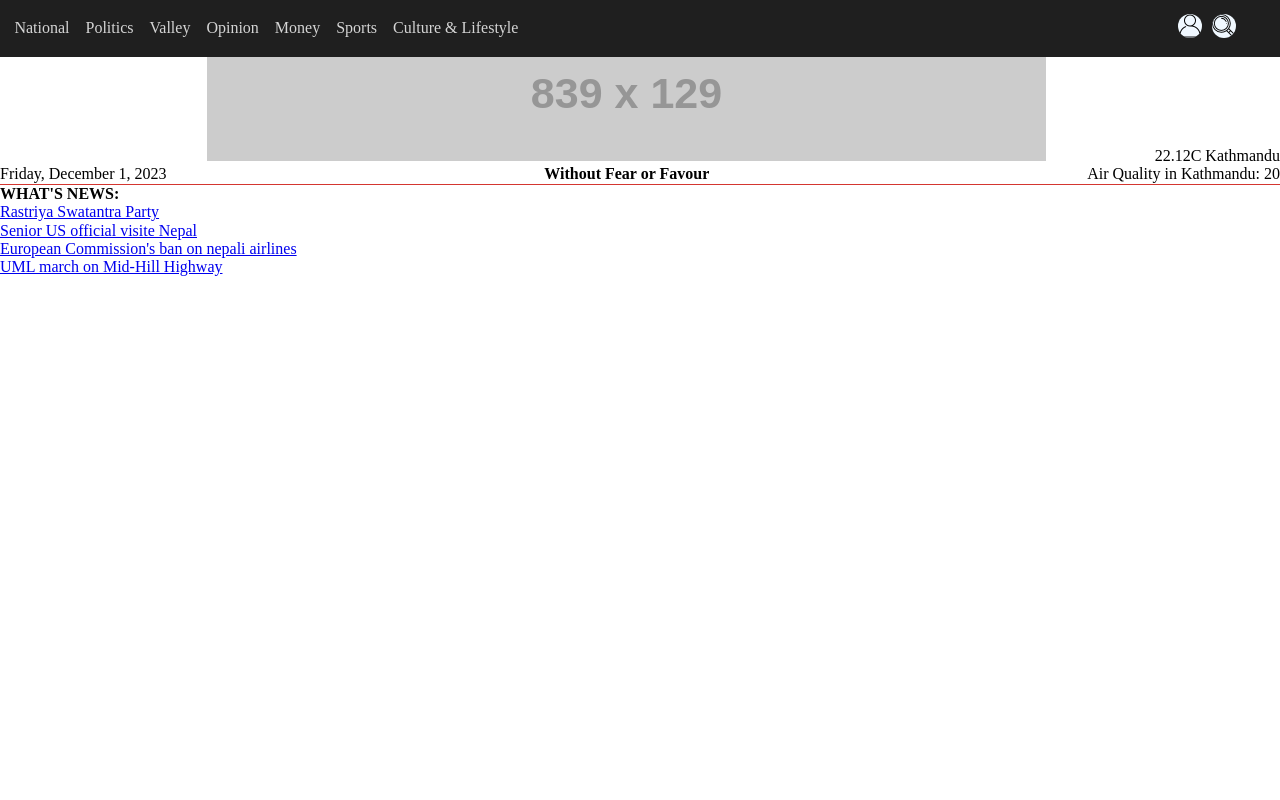
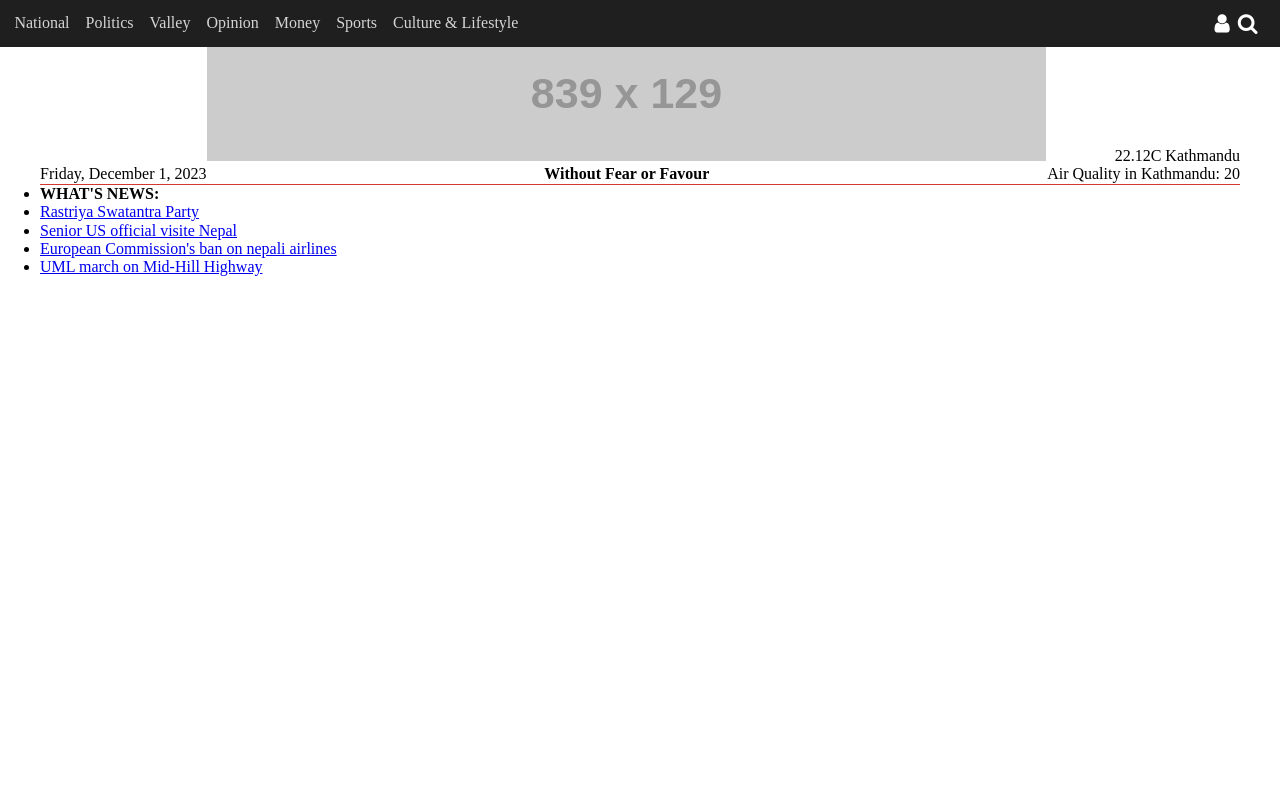
Before and after one commit to Blessino/The-Khatmandu-post, a plain HTML site: page index.html in a window 1280 px wide. Shown: the top 800 px of the page. Drawn offline with Linux system fonts and the light colour scheme; placeholder pictures from the web are drawn by us.

Commit message:
nav bar is completed in scss

```diff
--- a/custom.scss
+++ b/custom.scss
@@ -19,7 +19,7 @@ body{
 .container{
     margin: 0 auto;
     min-height: 100vh;
-   max-width: 1300px;
+   max-width: 1200px;
 }
 
 // NAV BAR
@@ -37,6 +37,7 @@ body{
 
     .nav-left{
          align-self: center;
+
         ul{
             display: flex;
             justify-content: flex-start;
@@ -45,7 +46,7 @@ body{
 
 
              li {
-                padding-right: 1rem;
+                padding-right: 1em;
 
                 a{
                     text-decoration: none;
@@ -64,14 +65,14 @@ body{
         display: flex;
         justify-content: flex-end;
         align-items: center;
-        padding:0px 20px 0px 0px;
+
 
         a{
-            padding:0px 10px 0px 0px;
+            padding-right:0.5em;
 
-            img{
-                background-color: aliceblue;
-                border-radius: 50px ;
+            i{
+                color: #fff;
+                border-radius: 50% ;
             }
         }
     }
--- a/index.html
+++ b/index.html
@@ -4,9 +4,14 @@
     <meta charset="UTF-8">
     <meta name="viewport" content="width=device-width, initial-scale=1.0">
     <title>The Kathmandu Post</title>
+    <!-- Favicon -->
     <link rel="icon" href="https://placehold.co/16x16" type="image/x-icon">
+    <!-- normalize CSS -->
     <link rel="stylesheet" href="normalize.css">
+    <!-- css from scss -->
     <link rel="stylesheet" href="style.css">
+    <!-- font-awsome -->
+    <link rel="stylesheet" href="https://cdnjs.cloudflare.com/ajax/libs/font-awesome/4.7.0/css/font-awesome.css">
     <!-- <link rel="stylesheet" href="custom.css">
      -->
 </head>
@@ -41,10 +46,10 @@
                 </div>
                 <div class="nav-right">
                     <a href="#">
-                        <img src="img/user.png" alt="person" >
+                        <i class="fa fa-user fa-lg" aria-hidden="true"></i>
                     </a>
                     <a href="#">
-                        <img src="img/loupe.png" alt="loupe" >
+                        <i class="fa fa-search fa-lg" aria-hidden="true"></i>
                     </a>
                 </div>
 
```
Also changed, not shown: custom.css, style.css, 1 other file.
